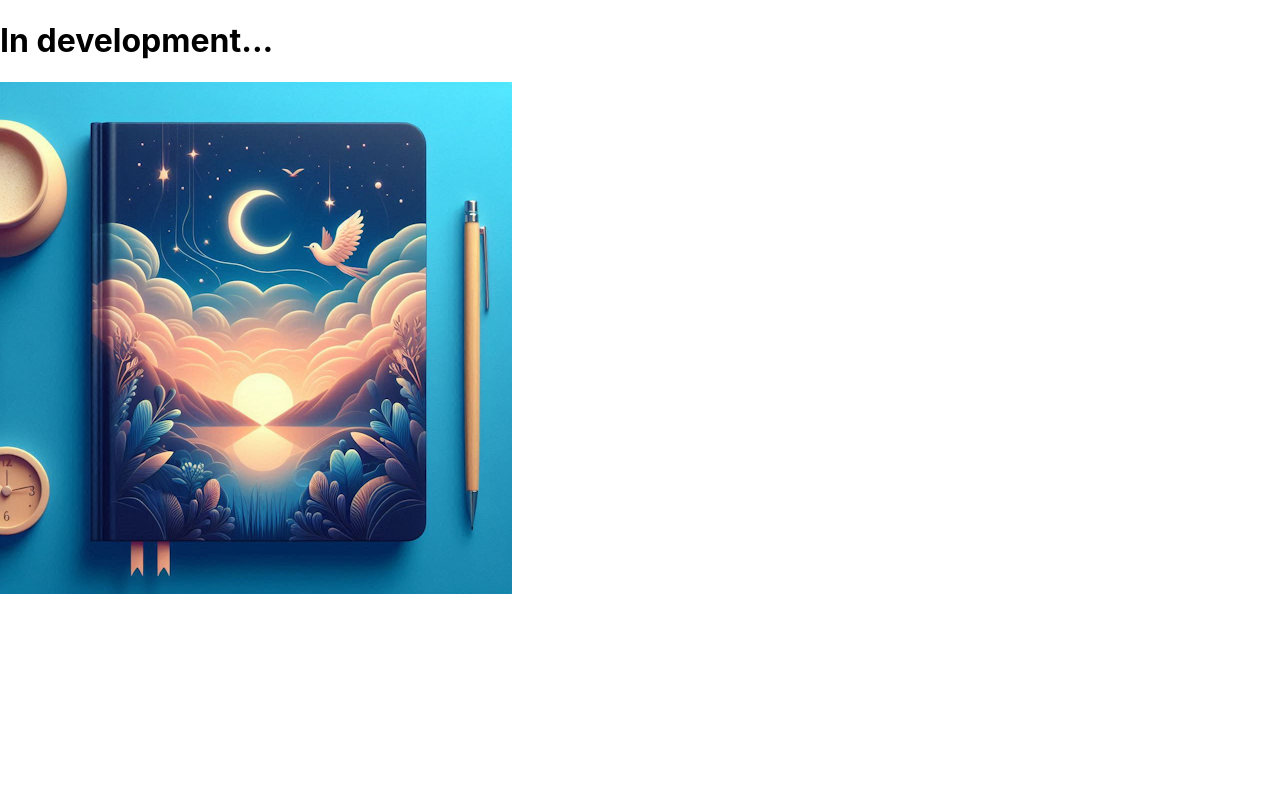
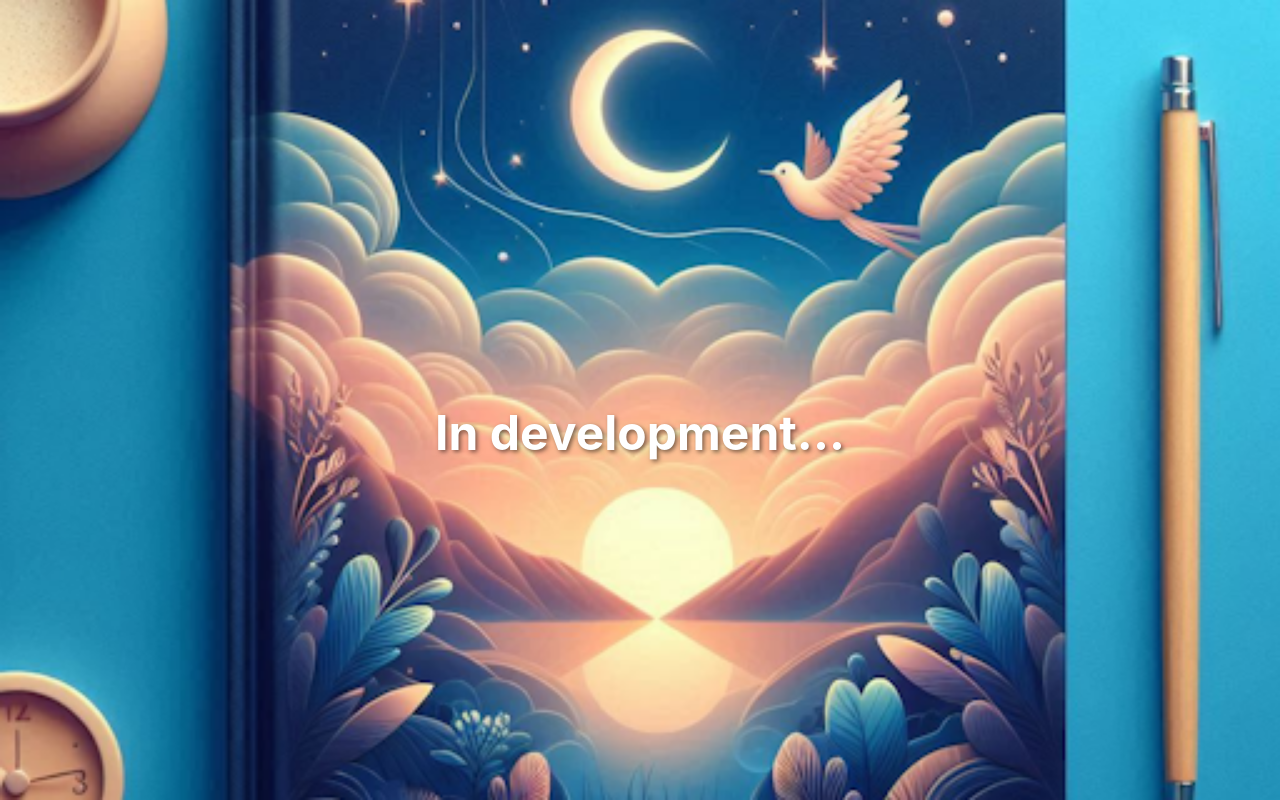
Before and after one commit to sondreb/dreams, an Angular app: page / in a window 1280 px wide. Built offline with nearby package versions, Linux system fonts and the light colour scheme.

Commit message:
Put the graphics in the background

```diff
--- a/src/app/app.component.css
+++ b/src/app/app.component.css
@@ -0,0 +1,25 @@
+.fullscreen-container {
+  position: relative;
+  width: 100vw;
+  height: 100vh;
+  overflow: hidden;
+}
+
+.fullscreen-container .logo {
+  position: absolute;
+  top: 0;
+  left: 0;
+  width: 100%;
+  height: 100%;
+  object-fit: cover;
+}
+
+.fullscreen-container h1 {
+  position: absolute;
+  top: 50%;
+  left: 50%;
+  transform: translate(-50%, -50%);
+  color: white;
+  font-size: 3rem;
+  text-shadow: 2px 2px 4px rgba(0, 0, 0, 0.5);
+}
--- a/src/app/app.component.html
+++ b/src/app/app.component.html
@@ -1,9 +1,5 @@
-<div class="container">
-
+<div class="fullscreen-container">
+  <img src="/icons/icon-512x512.png" alt="Dreams Logo" class="logo" />
   <h1>In development...</h1>
-  <img src="/icons/icon-512x512.png" alt="Dreams Logo" class="logo" />
-
-
 </div>
-
 <router-outlet />
```
